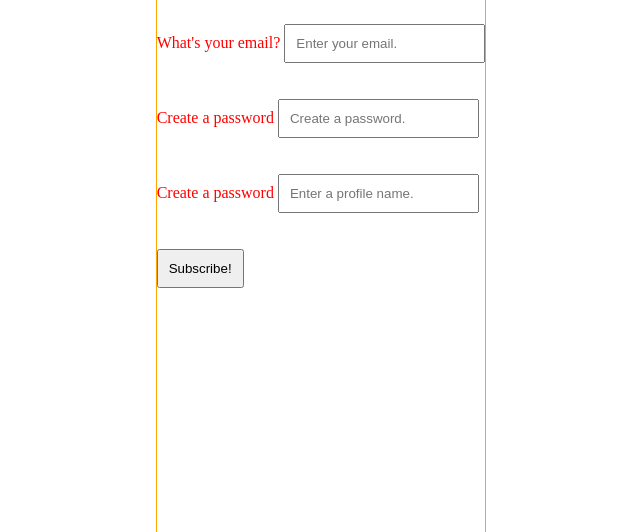
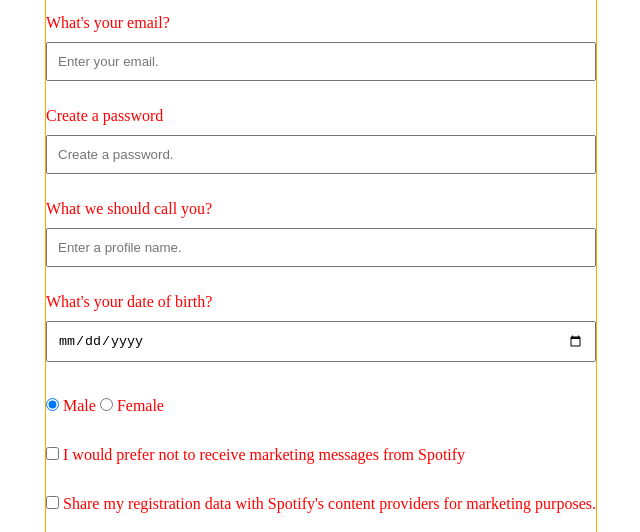
Before and after one commit to HopeAm-11/spotify_clone, a website: page sign_up.html in a window 1280 px wide. Shown: the part 246-778 px from the top of the page, without its empty margins (319-959 px from the left). Drawn offline with Linux system fonts and the light colour scheme.

Commit message:
created form controls

```diff
--- a/sign_up.html
+++ b/sign_up.html
@@ -35,8 +35,30 @@
                 <input type="password" name="pass" id="pass" placeholder="Create a password." required>
             </div>
             <div class="form-name">
-                <label for="name">Create a password </label>
+                <label for="name">What we should call you? </label>
                 <input type="text" name="name" id="name" placeholder="Enter a profile name." required>
+            </div>
+            <div class="form-date">
+                <label for="date">What's your date of birth? </label>
+                <input type="date" name="date" id="date" required>
+            </div>
+
+            <div>
+                <input type="radio" id="male" name="gender" value="male" checked>
+                <label for="male">Male</label>
+                <input type="radio" id="female" name="gender" value="female">
+                <label for="female">Female</label>
+            </div>
+
+            <div>
+                <input type="checkbox" id="market" name="market" value="market">
+                <label for="market">I would prefer not to receive marketing messages from Spotify</label>
+
+            </div>
+            <div>
+                <input type="checkbox" id="registration" name="registration" value="registration">
+                <label for="registration">Share my registration data with Spotify's content providers for marketing
+                    purposes.</label>
             </div>
             <div class="form-example">
                 <input type="submit" value="Subscribe!">
--- a/signup.css
+++ b/signup.css
@@ -26,8 +26,15 @@ main {
 
 input {
     padding: var(--f-padding);
+    margin: 10px 0;
+}
 
-    margin: 10px 0;
+input[type=text],
+input[type=email],
+input[type=password],
+input[type=date] {
+    width: 100%;
+
 }
 
 form div {
```
